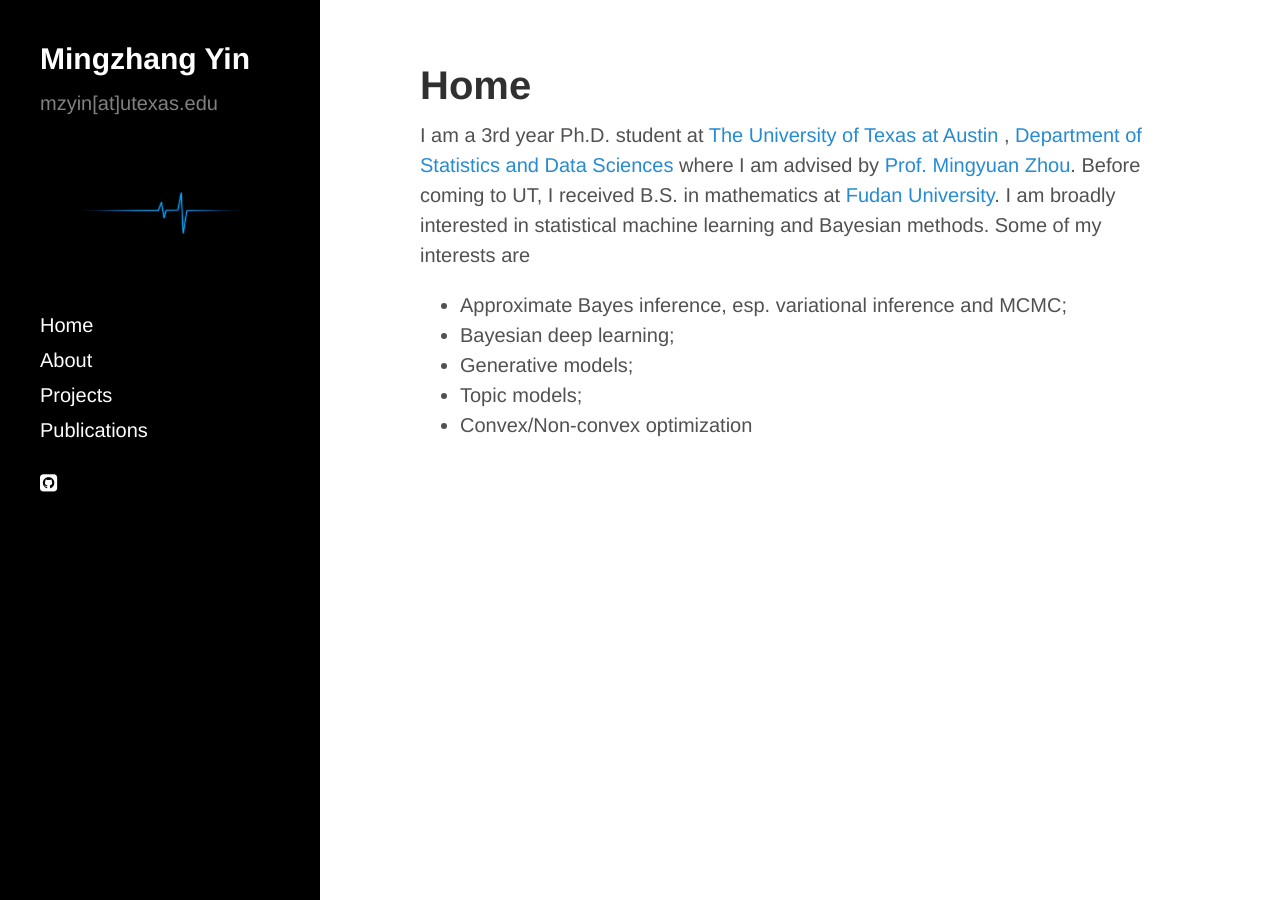
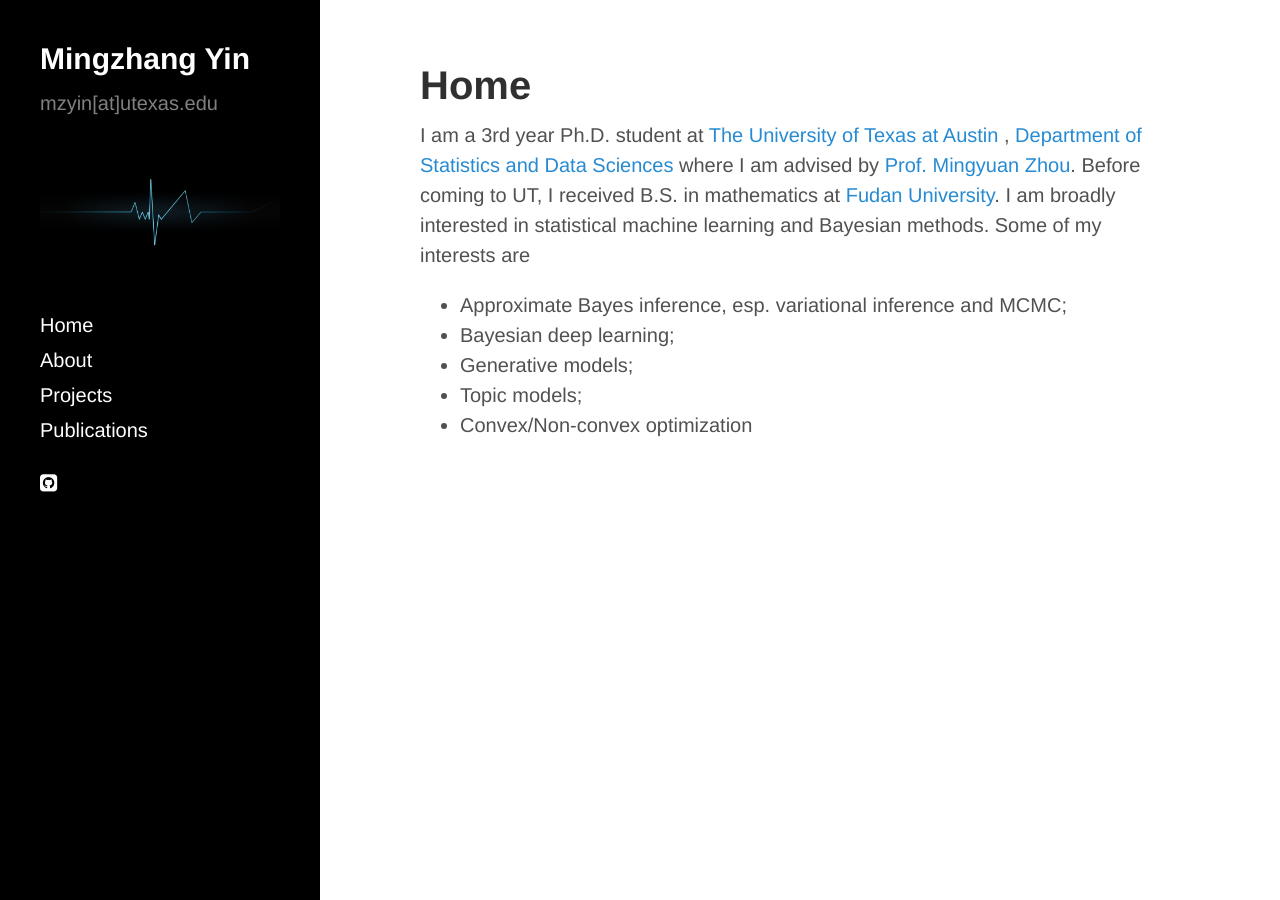
Before and after one commit to mingzhang-yin/mingzhang-yin.github.io, a Jekyll site: the page built from index.md, in a window 1280 px wide. Built offline with Jekyll 4.4.1, drawn with Linux system fonts in a browser that asks for light colours; nearby versions of some CDN libraries.

Commit message:
Update sidebar.html

```diff
--- a/_includes/sidebar.html
+++ b/_includes/sidebar.html
@@ -3,7 +3,7 @@
     <div class="sidebar-about">
       <h2><a class="">Mingzhang Yin</a></h2>
       <p class="lead">mzyin[at]utexas.edu</p>
-      <img src="/assets/images/heart.jpg"/>
+      <img src="/assets/images/heart.png"/>
     </div>
 
     <nav class="sidebar-nav">
```
